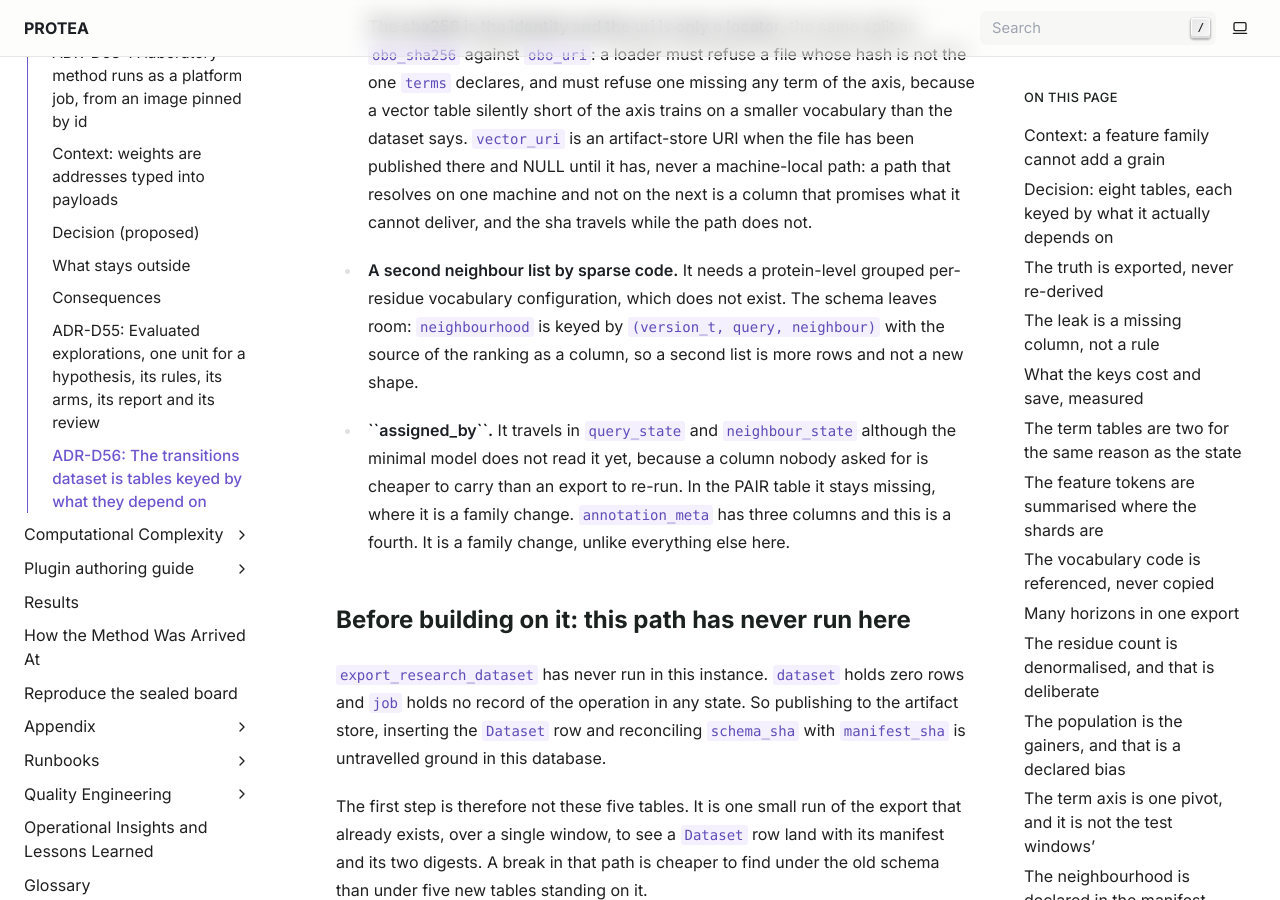
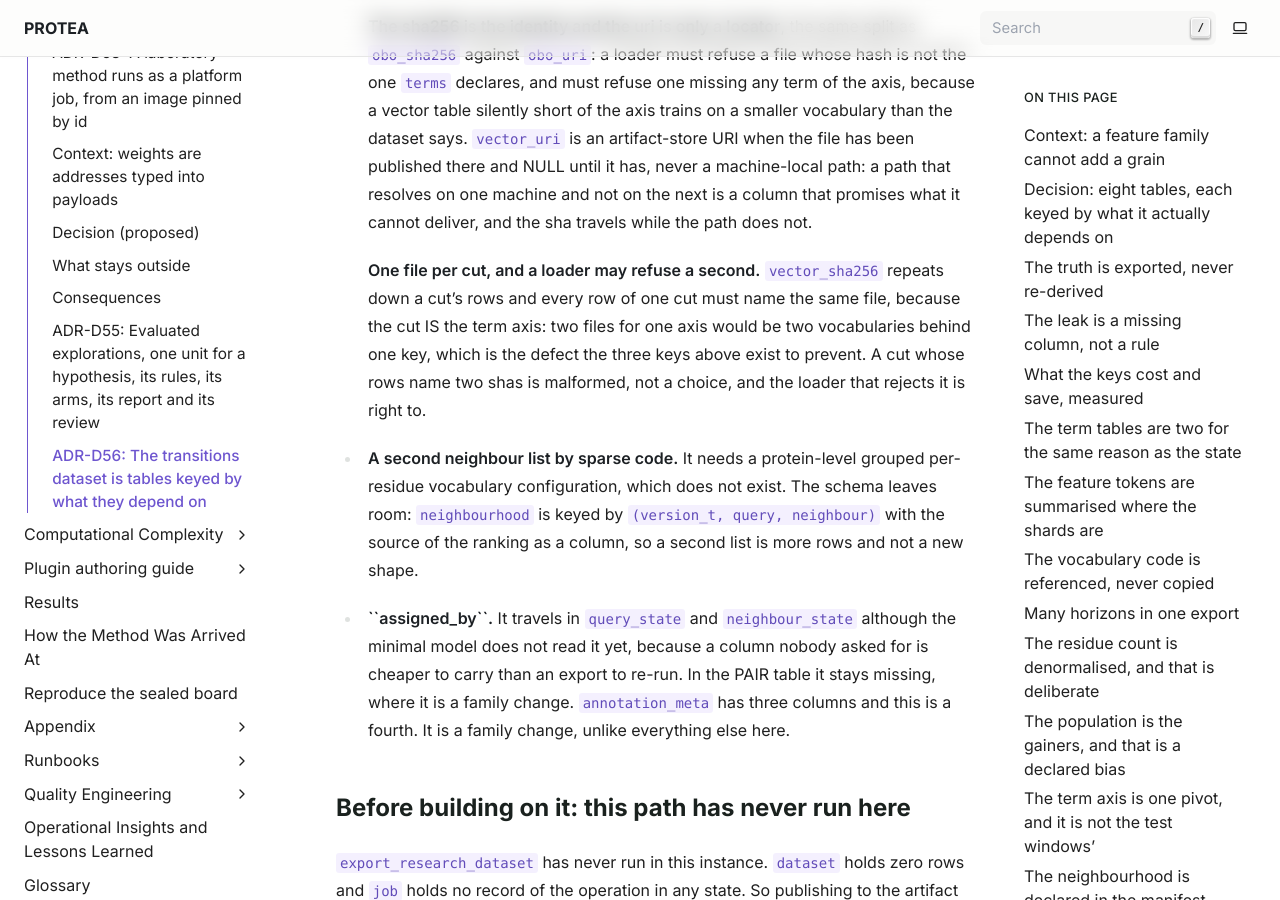
Before and after one commit to frapercan/PROTEA, a Sphinx documentation site: the page built from docs/source/adr/D56-transitions-dataset-is-tables-keyed-by-what-they-depend-on.rst, in a window 1280 px wide and 900 px high, scrolled down 11279 px. Built offline with Sphinx 7.4.7, drawn with Linux system fonts in a browser that asks for light colours.

Commit message:
Docs: ADR-D56 cierra el contrato del vector en un fichero por corte
El cargador exige un solo vector_sha256 por corte y rechaza un corte cuyas
filas nombren dos ficheros. Es lo correcto y el ADR no lo decia: el corte ES el
eje de terminos, asi que dos ficheros para un eje serian dos vocabularios
detras de una clave, que es el defecto que las tres claves con campo variable
existen para evitar. Un corte cuyas filas nombren dos shas esta mal formado, no
es una opcion.

```diff
--- a/docs/source/adr/D56-transitions-dataset-is-tables-keyed-by-what-they-depend-on.rst
+++ b/docs/source/adr/D56-transitions-dataset-is-tables-keyed-by-what-they-depend-on.rst
@@ -470,6 +470,13 @@ Open decisions
   machine-local path: a path that resolves on one machine and not on the next
   is a column that promises what it cannot deliver, and the sha travels while
   the path does not.
+
+  **One file per cut, and a loader may refuse a second.** ``vector_sha256``
+  repeats down a cut's rows and every row of one cut must name the same file,
+  because the cut IS the term axis: two files for one axis would be two
+  vocabularies behind one key, which is the defect the three keys above exist
+  to prevent. A cut whose rows name two shas is malformed, not a choice, and
+  the loader that rejects it is right to.
 - **A second neighbour list by sparse code.** It needs a protein-level grouped
   per-residue vocabulary configuration, which does not exist. The schema leaves room:
   ``neighbourhood`` is keyed by ``(version_t, query, neighbour)`` with the
```
